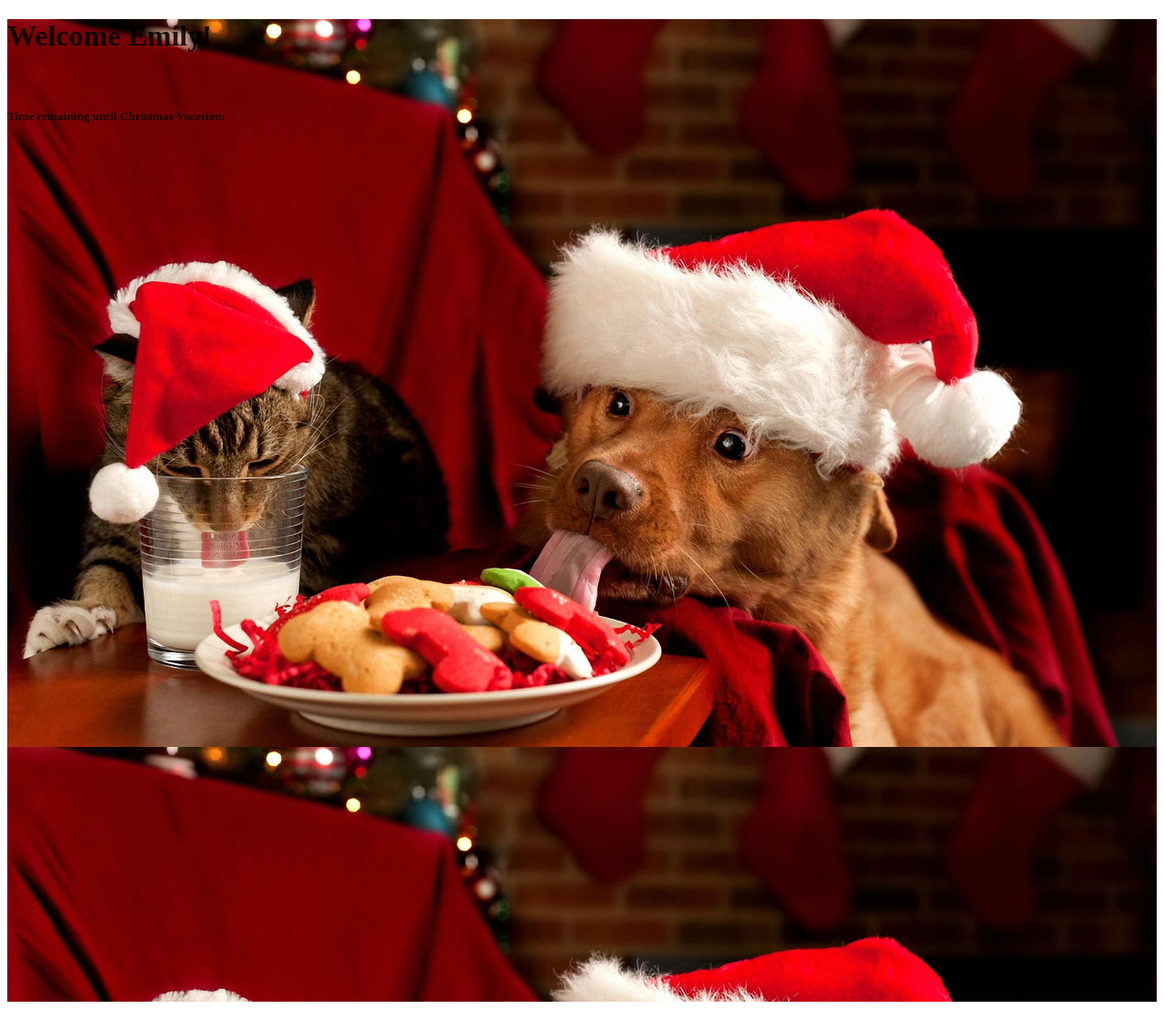
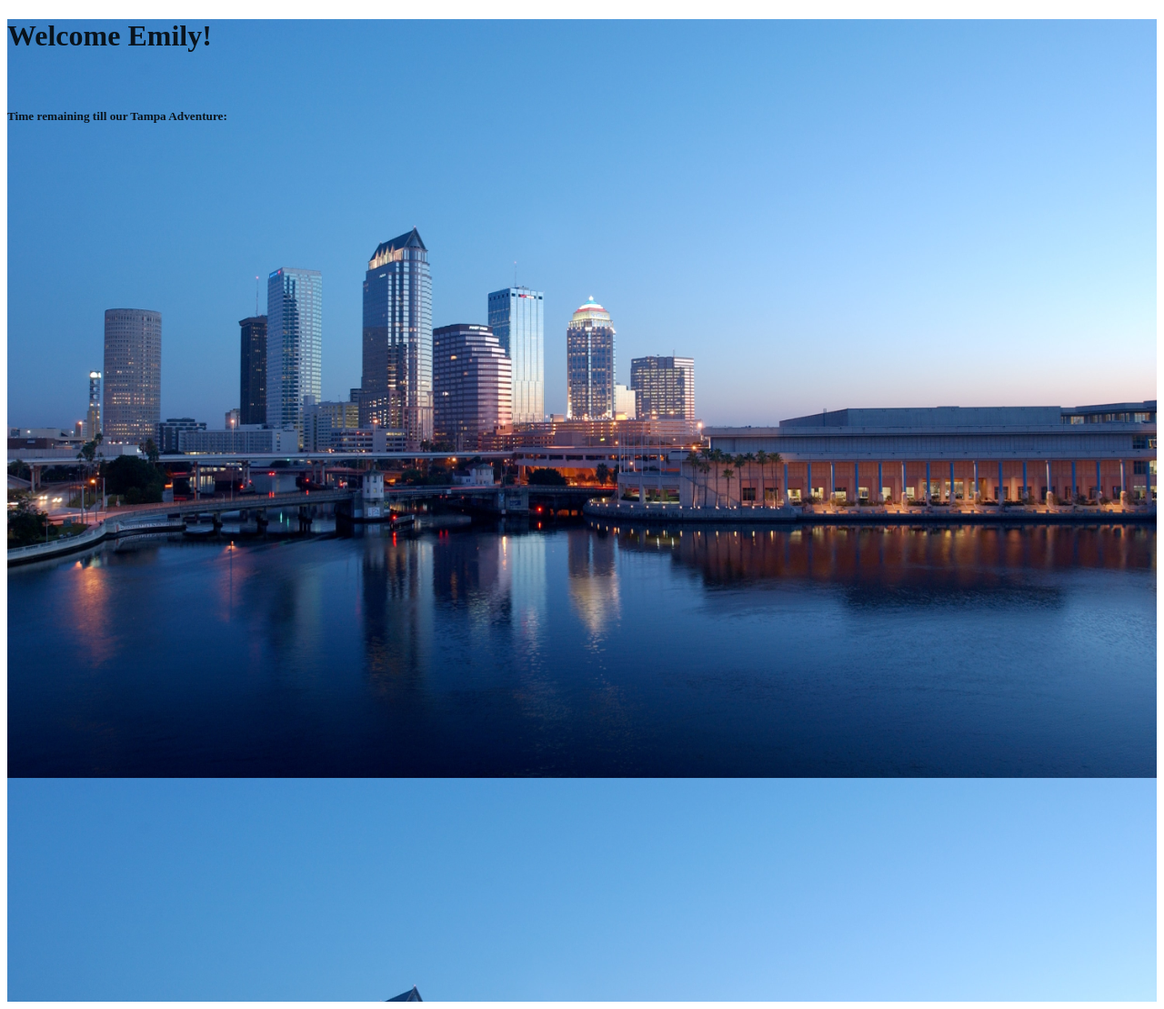
Before and after one commit to scgodbold/website, a Flask app: page /ef/ in a window 1280 px wide. Shown: the whole page at 91% size. Run offline with Flask 2, Linux system fonts and the light colour scheme; parts of the project's set-up code (start-up, migrations or seed data) failed here and were passed over; some libraries are stand-ins or nearby versions.

Commit message:
Update the countdown

```diff
--- a/app/ef/views.py
+++ b/app/ef/views.py
@@ -11,8 +11,8 @@ ef = Blueprint('ef', __name__, url_prefix='/ef')
 def tripTimer():
     """Counts down to emily's next trip"""
     today = date.today()
-    end = date(2015, 12, 23)
-    start = date(2015, 11, 13)
+    end = date(2016, 02, 11)
+    start = date(2015, 12, 23)
     endDate = '{}/{}/{}'.format(end.year, end.month, end.day)
     startDate = '{}/{}/{}'.format(start.year, start.month, start.day)
     diff = today - end
--- a/app/static/css/ef/countdown.css
+++ b/app/static/css/ef/countdown.css
@@ -1,7 +1,7 @@
 #header {
     min-height: 1080px;
     width: 100%;
-    background-image: url('/static/imgs/ef/christmas.jpg');
+    background-image: url('/static/imgs/ef/tampa.jpg');
     background-position: 50% 50%;
     background-size: cover;
     background-repeat: no-repeat;
--- a/app/templates/ef/countdown.html
+++ b/app/templates/ef/countdown.html
@@ -16,7 +16,7 @@ Trip Log
                 <br>
 
                 <div class='container' id='countdown-box'>
-                    <h5 class='center-align'>Time remaining until Christmas Vacation:</h5>
+                    <h5 class='center-align'>Time remaining till our Tampa Adventure:</h5>
                     <div id='clock' class='center-align' data-countdown="{{endDate}}" data-startdate={{startDate}}>
                     </div>
                 </div>
```
Also changed, not shown: app/static/imgs/ef/tampa.jpg (added).
